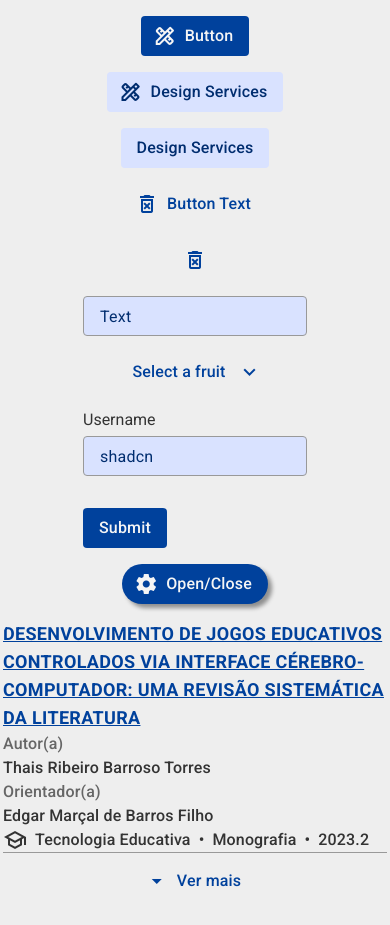
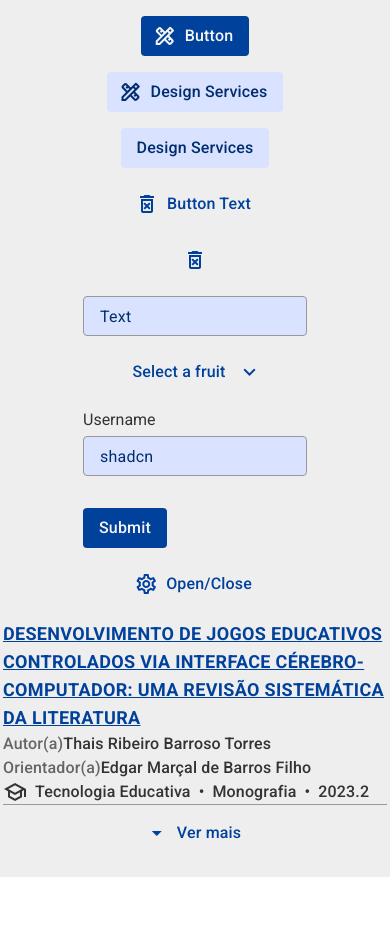
Before and after one commit to adrianjunior/smd-theses, a Next.js app in the folder theses-repo/: page / in a window 390 px wide. After the commit the page ends 877 px from the top, so only its background shows below. Built offline with nearby package versions, Linux system fonts and the light colour scheme.

Commit message:
optimizing thesis card and fixing select style

```diff
--- a/theses-repo/src/app/page.tsx
+++ b/theses-repo/src/app/page.tsx
@@ -107,7 +107,7 @@ export default function Home() {
       </Form>
       <Popover onOpenChange={popoverButtonStateChange}>
         <PopoverTrigger asChild>
-          <Button icon="settings" iconPosition="left" variant={popoverButtonState ? 'textPrimary' : 'textPrimaryActivated'} key={popoverButtonKey}>Open/Close</Button>
+          <Button icon="settings" iconPosition="left" variant={popoverButtonState ? 'textPrimaryActivated' : 'textPrimary'} key={popoverButtonKey}>Open/Close</Button>
         </PopoverTrigger>
         <PopoverContent className="w-80">
           <div className="grid gap-4">
--- a/theses-repo/src/components/1-atoms/select.tsx
+++ b/theses-repo/src/components/1-atoms/select.tsx
@@ -68,7 +68,7 @@ SelectScrollDownButton.displayName =
 const SelectContent = React.forwardRef<
   React.ElementRef<typeof SelectPrimitive.Content>,
   React.ComponentPropsWithoutRef<typeof SelectPrimitive.Content>
->(({ className, children, align="end", position = "popper", ...props }, ref) => (
+>(({ className, children, position = "popper", ...props }, ref) => (
   <SelectPrimitive.Portal>
     <SelectPrimitive.Content
       ref={ref}
@@ -79,7 +79,6 @@ const SelectContent = React.forwardRef<
         className
       )}
       position={position}
-      align={align}
       {...props}
     >
       <SelectScrollUpButton />
--- a/theses-repo/src/components/2-molecules/thesis-card.tsx
+++ b/theses-repo/src/components/2-molecules/thesis-card.tsx
@@ -10,6 +10,7 @@ import { useEffect, useRef, useState } from 'react';
 
 import 'material-icons/iconfont/filled.css';
 import 'material-icons/iconfont/outlined.css';
+import { cn } from "@/lib/utils";
 
 export function ThesisCard() {
     const [isExpanded, setIsExpanded] = useState(false);
@@ -31,17 +32,17 @@ export function ThesisCard() {
                     DESENVOLVIMENTO DE JOGOS EDUCATIVOS CONTROLADOS VIA INTERFACE CÉREBRO-COMPUTADOR: UMA REVISÃO SISTEMÁTICA DA LITERATURA
                 </a>
                 <div className="thesis-card-column">
-                    <div className="sm:thesis-card-line lg:thesis-card-column gap-1">
+                    <div className="thesis-card-responsive">
                         <p className="text-on-surface-variant">Autor(a)</p>
                         <p>Thais Ribeiro Barroso Torres</p>
                     </div>
-                    <div className="sm:thesis-card-line lg:thesis-card-column gap-1">
+                    <div className="thesis-card-responsive">
                         <p className="text-on-surface-variant">Orientador(a)</p>
                         <p>Edgar Marçal de Barros Filho</p>
                     </div>
                 </div>
                 <div className="thesis-card-line gap-x-2 gap-y-1">
-                    <span className="material-icons-outlined">school</span>
+                    <span className={cn(isExpanded ? 'material-icons' : 'material-icons-outlined')}>school</span>
                     <p>Tecnologia Educativa</p>
                     <p>•</p>
                     <p>Monografia</p>
@@ -66,8 +67,11 @@ export function ThesisCard() {
             </CardContent>
             <Separator />
             <CardFooter onClick={() => setIsExpanded(!isExpanded)}>
-                <span className='material-icons dropdown-icon' data-expanded={isExpanded}>arrow_drop_down</span>
-                <p>Ver mais</p>
+                <span className='material-icons thesis-card-dropdown' data-expanded={isExpanded}>arrow_drop_down</span>
+                <p>
+                    { !isExpanded && <span>Ver mais</span> }
+                    { isExpanded && <span>Ver menos</span> }
+                </p>
             </CardFooter>
         </Card>
     );
--- a/theses-repo/src/styles/2-molecules/thesis-card.css
+++ b/theses-repo/src/styles/2-molecules/thesis-card.css
@@ -1,5 +1,5 @@
 .thesis-card-link {
-    @apply self-stretch text-primary text-title-medium font-bold underline
+    @apply self-stretch text-primary text-title-medium font-bold underline visited:text-purple-700 visited:dark:text-purple-400
 }
 
 .thesis-card-column {
@@ -10,6 +10,10 @@
     @apply flex flex-row items-start flex-wrap
 }
 
+.thesis-card-responsive {
+    @apply flex sm:flex-col lg:flex-row items-start lg:flex-wrap lg:gap-1
+}
+
 .thesis-card-expand[data-expanded='false'] {
     @apply max-h-0 overflow-hidden transition-card-expand duration-200
 }
@@ -18,11 +22,11 @@
     @apply max-h-fit overflow-hidden transition-card-expand duration-500
 }
 
-.dropdown-icon[data-expanded='false'] {
+.thesis-card-dropdown[data-expanded='false'] {
     @apply transition-all duration-200
 }
 
-.dropdown-icon[data-expanded='true'] {
+.thesis-card-dropdown[data-expanded='true'] {
     @apply rotate-180 transition-all duration-500
 }
 
```
